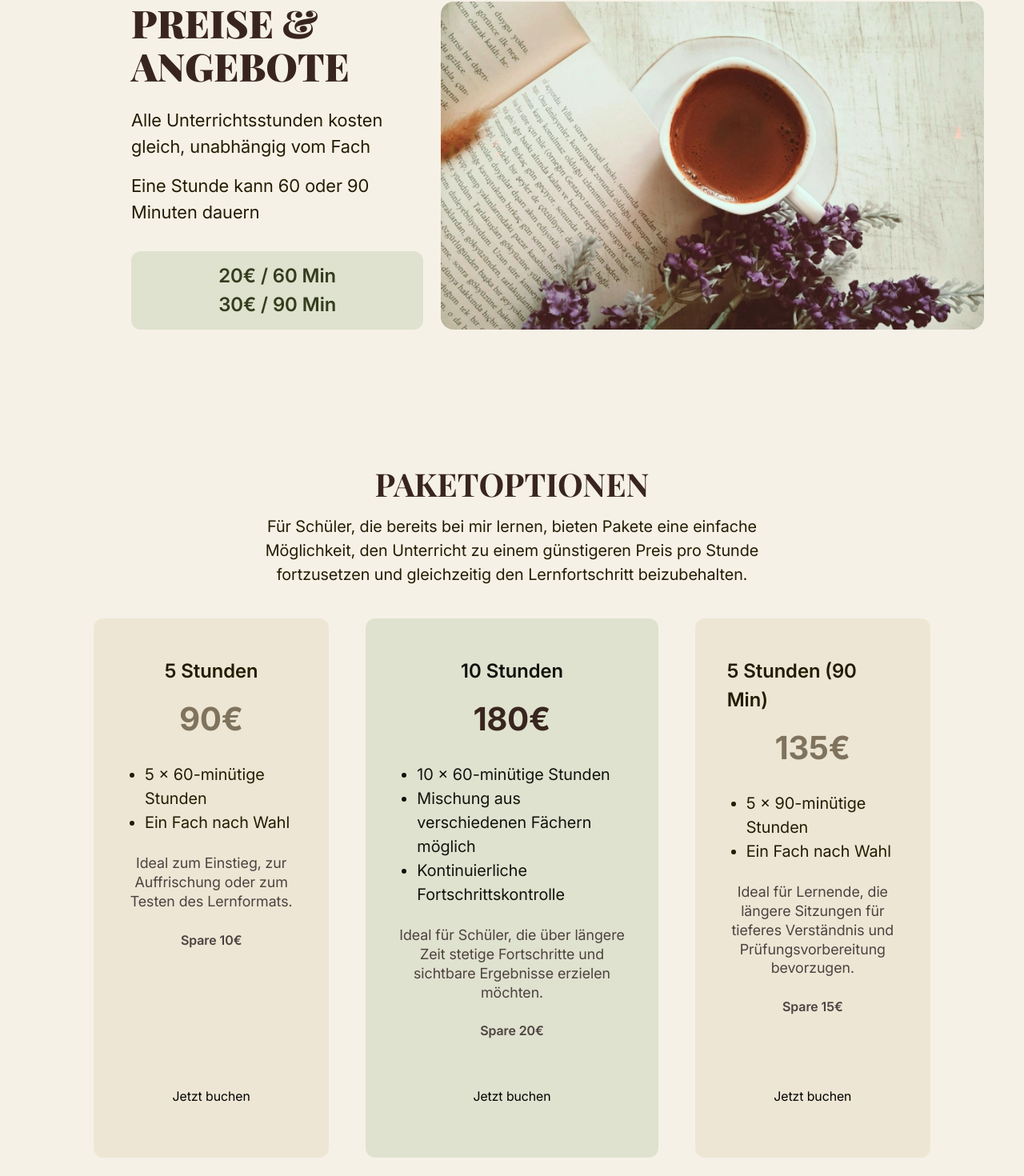
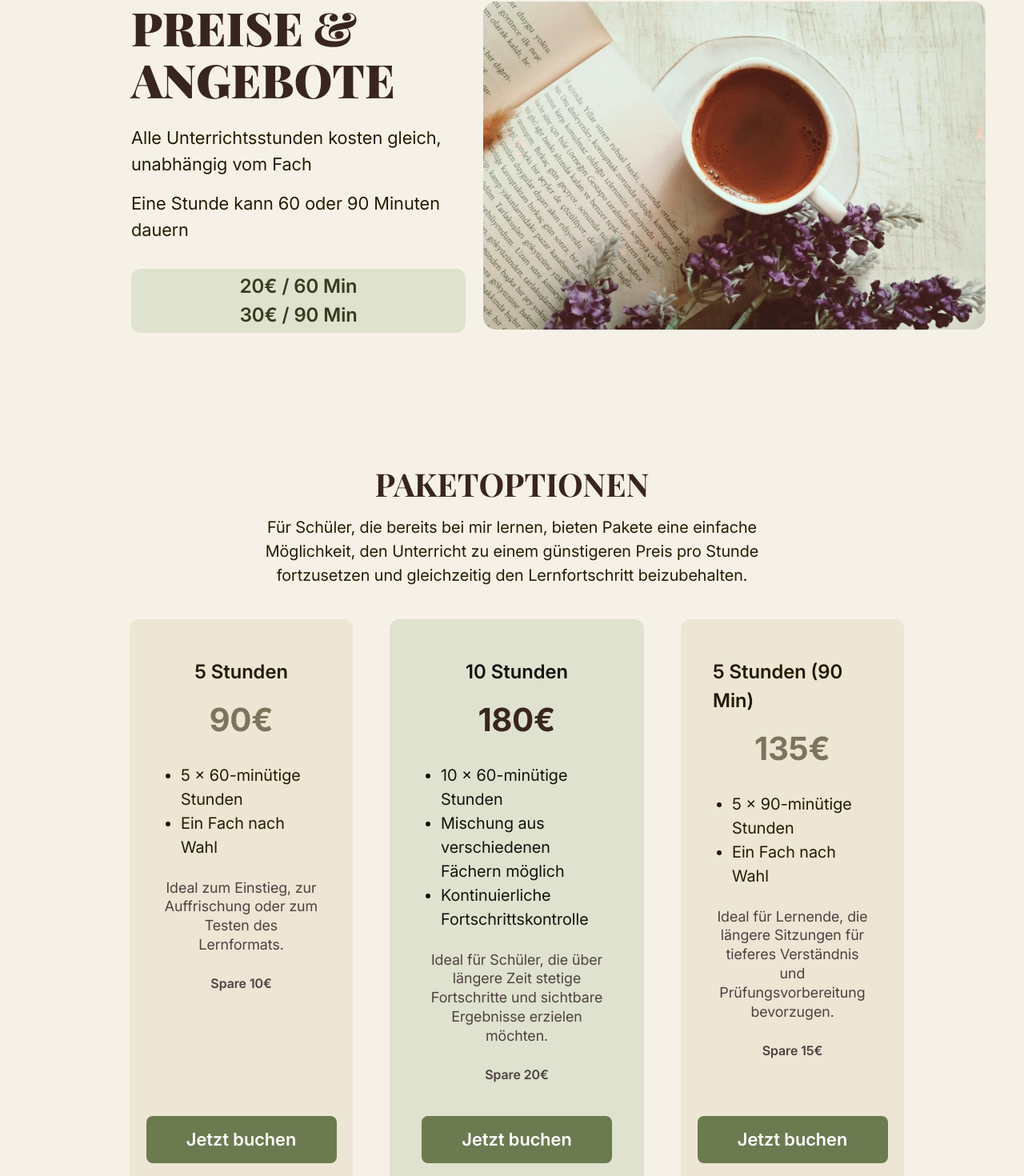
Before and after one commit to VitaliiBarabash1990/dianamogimi, a Next.js app: page /de/prices in a window 1280 px wide. Shown: the part 166-1636 px from the top of the page at 80% size. Built offline with nearby package versions, Linux system fonts and the light colour scheme.

Commit message:
create contacts and price

```diff
--- a/src/components/sections/Hero/Hero.tsx
+++ b/src/components/sections/Hero/Hero.tsx
@@ -3,7 +3,7 @@ import s from "./Hero.module.css";
 import Container from "@/components/layout/Container/Container";
 import Image from "next/image";
 import { useTranslations } from "next-intl";
-import Link from "next/link";
+import { Link } from "@/i18n/routing";
 
 const Hero = () => {
 	const t = useTranslations("Hero");
@@ -23,9 +23,9 @@ const Hero = () => {
 								alt="img_hero"
 							/>
 						</div>
-						<Link href="#contacts" className={s.linkBtn}>
+						<a href="#callback" className={s.linkBtn}>
 							{t("cta")}
-						</Link>
+						</a>
 						<Link href="/prices" className={s.link}>
 							{t("link")}
 							<div className={s.linkIcon}>
--- a/src/components/sections/MyContacts/MyContacts.module.css
+++ b/src/components/sections/MyContacts/MyContacts.module.css
@@ -1,10 +1,123 @@
 .myContactsSection {
-	padding-top: 24px;
+	padding-top: 48px;
 	padding-bottom: 44px;
 }
 .myContactsContainer {
 	padding-left: 16px;
 	padding-right: 16px;
+}
+.myContactsWrapper {
+	display: flex;
+	flex-direction: column;
+	align-items: center;
+	justify-content: space-between;
+	gap: 24px;
+}
+.myContactsInfo {
+	width: 100%;
+	max-width: 660px;
+}
+.myContactsInfo,
+.titleHead,
+.infoBlock,
+.infoList {
+	display: flex;
+	flex-direction: column;
+	align-items: center;
+	justify-content: space-between;
+	gap: 24px;
+}
+.titleHead {
+	gap: 16px;
+}
+.infoBlock {
+	width: 100%;
+	gap: 16px;
+}
+.infoList {
+	border-radius: 12px;
+	padding: 32px 20px;
+	width: 100%;
+	min-height: 0;
+	background: var(--didi-green-light);
+	align-items: flex-start;
+	gap: 32px;
+}
+.infoItem {
+	gap: 16px;
+	display: flex;
+	flex-direction: row;
+	align-items: center;
+	justify-content: flex-start;
+
+	font-family: var(--font-family);
+	font-weight: 400;
+	font-size: clamp(18px, calc((18 / 768) * 100vw), 20px);
+	color: var(--didi-black);
+}
+.socItem {
+	gap: 16px;
+}
+.link {
+	width: 32px;
+	height: 32px;
+	display: flex;
+	align-items: center;
+	justify-content: center;
+	flex-shrink: 0;
+}
+.socIcon {
+	width: 27px;
+	height: 27px;
+	fill: var(--didi-black);
+}
+.title {
+	text-align: center;
+	font-family: var(--second-family);
+	font-weight: 900;
+	font-size: clamp(32px, calc((32 / 768) * 100vw), 36px);
+	line-height: 88%;
+	text-transform: uppercase;
+	color: var(--didi-brown-dark-brown);
+}
+.subtitle {
+	text-align: center;
+	font-family: var(--font-family);
+	font-weight: 400;
+	font-size: clamp(18px, calc((32 / 768) * 100vw), 22px);
+	color: var(--didi-black);
+}
+.title_h2 {
+	text-align: center;
+	font-family: var(--second-family);
+	font-weight: 700;
+	font-size: clamp(24px, calc((24 / 768) * 100vw), 40px);
+	line-height: 113%;
+	text-transform: uppercase;
+	color: var(--didi-brown-dark-brown);
+}
+.iconBlock {
+	width: 32px;
+	height: 32px;
+	display: flex;
+	align-items: center;
+	justify-content: center;
+}
+.icon {
+	width: 26px;
+	height: 29px;
+	stroke: var(--didi-black);
+	fill: transparent;
+}
+
+.imageWrapper {
+	position: relative;
+	width: 100%;
+	max-width: 660px;
+	aspect-ratio: 342 / 299;
+
+	border-radius: 16px;
+	overflow: hidden;
 }
 @media screen and (min-width: 768px) {
 	.myContactsSection {
@@ -12,11 +125,83 @@
 		padding-bottom: 80px;
 	}
 	.myContactsContainer {
+		padding-left: 48px;
+		padding-right: 48px;
+	}
+	.myContactsWrapper {
+		display: flex;
+		flex-direction: row;
+		align-items: stretch;
+		justify-content: space-between;
+		gap: 24px;
+	}
+	.myContactsInfo {
+		width: 50%;
+	}
+	.myContactsInfo,
+	.titleHead,
+	.infoBlock,
+	.infoList {
+		align-items: flex-start;
+		gap: 24px;
+	}
+	.titleHead {
+		gap: 24px;
+	}
+	.infoBlock {
+		width: 100%;
+		gap: 16px;
+	}
+	.infoList {
+		gap: 32px;
+	}
+
+	.socIcon:hover {
+		fill: var(--didi-green-primary);
+	}
+	.title {
+		text-align: left;
+	}
+	.subtitle {
+		text-align: left;
+	}
+	.title_h2 {
+		text-align: left;
+	}
+
+	.imageWrapper {
+		width: 50%;
+		aspect-ratio: 660 / 576;
+	}
+	.image {
+		object-fit: cover;
+	}
+}
+@media screen and (min-width: 1024px) {
+	.title {
+		font-size: clamp(36px, calc((36 / 1024) * 100vw), 48px);
+		line-height: 112%;
+	}
+	.subtitle {
+		font-size: 22px;
+	}
+	.title_h2 {
+		font-size: 40px;
+	}
+	.infoItem {
+		gap: 32px;
+		font-size: 20px;
+	}
+	.infoList {
+		padding: 32px 40px;
+		gap: 32px;
+	}
+}
+@media screen and (min-width: 1280px) {
+	.myContactsContainer {
 		padding-left: 162px;
 		padding-right: 48px;
 	}
-}
-@media screen and (min-width: 1280px) {
 	.myContactsWrapper {
 		display: flex;
 		align-items: stretch;
@@ -82,12 +267,8 @@
 		fill: var(--didi-green-primary);
 	}
 	.title {
-		font-family: var(--second-family);
-		font-weight: 900;
 		font-size: 68px;
 		line-height: 112%;
-		text-transform: uppercase;
-		color: var(--didi-brown-dark-brown);
 	}
 	.subtitle {
 		font-family: var(--font-family);
--- a/src/components/sections/PackageOptions/PackageOptions.module.css
+++ b/src/components/sections/PackageOptions/PackageOptions.module.css
@@ -1,21 +1,12 @@
 .packageSection {
-	padding-top: 24px;
-	padding-bottom: 44px;
+	padding-top: 44px;
+	padding-bottom: 120px;
 }
 .packageContainer {
 	padding-left: 16px;
 	padding-right: 16px;
 }
 
-@media screen and (min-width: 1280px) {
-	.packageSection {
-		padding-top: 85px;
-		padding-bottom: 200px;
-	}
-	.packageContainer {
-		padding-left: 162px;
-		padding-right: 162px;
-	}
 .packageWrapper,
 .titleHead {
 	display: flex;
@@ -25,43 +16,43 @@
 }
 .titleHead {
 	gap: 16px;
+	width: 100%;
 	max-width: 656px;
 }
 .title {
 	font-family: var(--second-family);
 	font-weight: 700;
-		font-size: 40px;
+	font-size: 24px;
 	line-height: 113%;
 	text-transform: uppercase;
 	text-align: center;
 	color: var(--didi-brown-dark-brown);
 }
 .subtitle {
-		font-family: var(--font-family);
-		font-weight: 400;
-		font-size: 20px;
-		text-align: center;
-		color: var(--didi-black);
+	display: none;
 }
 
 .packageList {
+	width: 100%;
 	display: flex;
-		align-items: stretch;
+	flex-direction: column;
+	align-items: center;
 	gap: 46px;
 }
 .packageItem {
-		width: calc((100% - 92px - 71px) / 3);
+	width: 100%;
+	max-width: 656px;
 	border-radius: 12px;
-		padding: 48px 40px;
+	padding: 24px 40px;
 	background: var(--didi-brown-light);
 	display: flex;
 	flex-direction: column;
 	align-items: center;
 	justify-content: space-between;
-		gap: 40px;
+	gap: 24px;
 }
 .activeItem {
-		width: calc((100% - 92px - 71px) / 3 + 71px);
+	width: 100%;
 	background: var(--didi-green-light);
 }
 
@@ -73,19 +64,19 @@
 	justify-content: space-between;
 }
 .itemWrapper {
-		gap: 24px;
+	gap: 16px;
 }
 .itemList {
 	list-style-type: disc;
 	padding-left: 24px;
 }
 .itemCount {
-		gap: 12px;
+	gap: 4px;
 }
 .count {
 	font-family: var(--font-family);
 	font-weight: 600;
-		font-size: 24px;
+	font-size: clamp(16px, calc((16 / 768) * 100vw), 24px);
 	color: var(--didi-black);
 }
 .activeItem .count {
@@ -94,7 +85,7 @@
 .price {
 	font-family: var(--font-family);
 	font-weight: 700;
-		font-size: 40px;
+	font-size: clamp(24px, calc((24 / 768) * 100vw), 40px);
 	text-transform: uppercase;
 	color: var(--didi-brown-basic);
 }
@@ -104,7 +95,7 @@
 .item {
 	font-family: var(--font-family);
 	font-weight: 400;
-		font-size: 20px;
+	font-size: clamp(18px, calc((18 / 768) * 100vw), 20px);
 	color: var(--didi-black);
 }
 .activeItem .item {
@@ -113,8 +104,8 @@
 .description {
 	font-family: var(--font-family);
 	font-weight: 400;
-		font-size: 18px;
-		line-height: 133%;
+	font-size: clamp(16px, calc((16 / 768) * 100vw), 18px);
+	line-height: 150%;
 	text-align: center;
 	color: var(--didi-browngrey);
 }
@@ -139,11 +130,92 @@
 
 	font-family: var(--font-family);
 	font-weight: 600;
-		font-size: 22px;
+	font-size: clamp(18px, calc((18 / 768) * 100vw), 22px);
 	color: var(--didi-white);
 	transition: all 0.5s ease;
+}
+@media screen and (min-width: 1024px) {
+	.packageSection {
+		padding-top: 85px;
+		padding-bottom: 200px;
+	}
+	.packageContainer {
+		padding-left: 48px;
+		padding-right: 48px;
+	}
+	.titleHead {
+		gap: 16px;
+		max-width: 656px;
+	}
+	.title {
+		font-size: 40px;
+	}
+	.subtitle {
+		display: block;
+		font-family: var(--font-family);
+		font-weight: 400;
+		font-size: 20px;
+		text-align: center;
+		color: var(--didi-black);
+	}
+
+	.packageList {
+		width: 100%;
+		display: flex;
+		flex-direction: row;
+		align-items: stretch;
+		gap: 24px;
+	}
+	.packageItem {
+		width: calc((100% - 48px - 71px) / 3);
+		border-radius: 12px;
+		padding: 36px 16px;
+		gap: 40px;
+	}
+	.activeItem {
+		width: calc((100% - 92px - 71px) / 3 + 71px);
+		background: var(--didi-green-light);
+	}
+	.itemWrapper {
+		gap: 24px;
+	}
+	.itemList {
+		list-style-type: disc;
+		padding-left: 24px;
+	}
+	.itemCount {
+		gap: 12px;
+	}
+	.count {
+		font-size: 24px;
+	}
+	.price {
+		font-size: 40px;
+	}
+	.item {
+		font-size: 20px;
+	}
+	.description {
+		font-size: 18px;
+		line-height: 133%;
+	}
+
+	.btnBooking {
+		font-size: 22px;
 	}
 	.btnBooking:hover {
 		background: var(--didi-green-hover);
 	}
 }
+@media screen and (min-width: 1280px) {
+	.packageContainer {
+		padding-left: 162px;
+		padding-right: 162px;
+	}
+	.packageList {
+		gap: 46px;
+	}
+	.packageItem {
+		padding: 48px 40px;
+	}
+}
--- a/src/components/sections/PricesAndOffers/PricesAndOffers.module.css
+++ b/src/components/sections/PricesAndOffers/PricesAndOffers.module.css
@@ -6,56 +6,106 @@
 	padding-left: 16px;
 	padding-right: 16px;
 }
-
-@media screen and (min-width: 1280px) {
-	.pricesSection {
-		padding-top: 80px;
-		padding-bottom: 85px;
-	}
-	.pricesContainer {
-		padding-left: 164px;
-		padding-right: 50px;
-	}
 .pricesWrapper {
 	width: 100%;
-		aspect-ratio: 1226 / 471;
+	max-width: 800px;
+	margin: 0 auto;
+	/* aspect-ratio: 1226 / 604; */
 
 	display: flex;
 	align-items: stretch;
+	justify-content: space-between;
 	gap: 22px;
 }
 .descrWrapper {
-		width: 35%;
+	width: 100%;
 	height: 100%;
 	display: flex;
 	flex-direction: column;
-		align-items: flex-start;
+	align-items: center;
 	justify-content: space-between;
-		gap: 32px;
+	gap: 24px;
 }
 .description,
 .subtitleBlock {
 	display: flex;
 	flex-direction: column;
-		align-items: flex-start;
-		gap: 24px;
+	align-items: center;
+	gap: 20px;
 }
 .subtitleBlock {
-		gap: 16px;
+	gap: 12px;
 }
 .title {
 	font-family: var(--second-family);
 	font-weight: 900;
-		font-size: clamp(48px, calc((48 / 1280) * 100vw), 68px);
+	font-size: clamp(32px, calc((32 / 375) * 100vw), 48px);
 	/* font-size: 68px; */
-		line-height: 112%;
+	line-height: 88%;
 	text-transform: uppercase;
 	color: var(--didi-brown-dark-brown);
 }
 .subtitle {
+	text-align: center;
 	font-family: var(--font-family);
 	font-weight: 400;
-		font-size: clamp(20px, calc((22 / 1280) * 100vw), 22px);
+	font-size: clamp(18px, calc((20 / 768) * 100vw), 20px);
+	/* font-size: 22px; */
+	color: var(--didi-black);
+}
+
+.priceList {
+	flex: 1;
+	border-radius: 12px;
+	padding: 40px 56px;
+	width: 100%;
+	height: 100%;
+
+	backdrop-filter: blur(6px);
+	background: var(--didi-green-light);
+	display: flex;
+	flex-direction: column;
+	align-items: center;
+	justify-content: center;
+	min-height: 0;
+}
+.priceItem {
+	font-family: var(--font-family);
+	font-weight: 600;
+	font-size: 20px;
+	color: var(--didi-green-dark);
+}
+
+.imageWrapper {
+	display: none;
+}
+@media screen and (max-width: 767px) {
+	.priceList {
+		max-width: 343px;
+		max-height: 108px;
+	}
+}
+@media screen and (min-width: 768px) {
+	.pricesWrapper {
+		aspect-ratio: 1226 / 604;
+	}
+	.descrWrapper {
+		width: 50%;
+		align-items: flex-start;
+	}
+	.description,
+	.subtitleBlock {
+		align-items: flex-start;
+	}
+	.title {
+		font-size: clamp(32px, calc((32 / 768) * 100vw), 48px);
+		line-height: 112%;
+	}
+	.subtitle {
+		text-align: left;
+		font-family: var(--font-family);
+		font-weight: 400;
+		font-size: clamp(18px, calc((20 / 768) * 100vw), 20px);
 		/* font-size: 22px; */
 		color: var(--didi-black);
 	}
@@ -77,16 +127,17 @@
 	.priceItem {
 		font-family: var(--font-family);
 		font-weight: 600;
-		font-size: 24px;
+		font-size: 20px;
 		color: var(--didi-green-dark);
 	}
 
 	.imageWrapper {
+		display: flex;
 		position: relative;
 		z-index: 1;
-		width: 65%;
-		max-width: 772px;
-		aspect-ratio: 772 / 467;
+		width: 50%;
+		max-width: 430px;
+		aspect-ratio: 430 / 467;
 
 		border-radius: 16px;
 		overflow: hidden;
@@ -95,3 +146,64 @@
 		object-fit: cover;
 	}
 }
+@media screen and (min-width: 1024px) {
+	.pricesSection {
+		padding-top: 80px;
+		padding-bottom: 85px;
+	}
+	.pricesContainer {
+		padding-left: 48px;
+		padding-right: 48px;
+	}
+	.pricesWrapper {
+		width: 100%;
+		max-width: 100%;
+		aspect-ratio: 1226 / 471;
+
+		display: flex;
+		align-items: stretch;
+		gap: 22px;
+	}
+	.descrWrapper {
+		width: 40%;
+	}
+	.title {
+		font-size: clamp(48px, calc((48 / 1024) * 100vw), 54px);
+	}
+	.subtitle {
+		font-size: clamp(20px, calc((22 / 1280) * 100vw), 22px);
+	}
+	.priceItem {
+		font-size: 24px;
+	}
+
+	.imageWrapper {
+		width: 60%;
+		max-width: 772px;
+		aspect-ratio: 772 / 467;
+	}
+}
+@media screen and (min-width: 1280px) {
+	.pricesContainer {
+		padding-left: 164px;
+		padding-right: 48px;
+	}
+	.title {
+		font-size: 58px;
+	}
+	.descrWrapper {
+		gap: 32px;
+	}
+	.description,
+	.subtitleBlock {
+		gap: 24px;
+	}
+	.subtitleBlock {
+		gap: 16px;
+	}
+}
+@media screen and (min-width: 1440px) {
+	.title {
+		font-size: 68px;
+	}
+}
--- a/src/components/sections/Subjects/Subjects.tsx
+++ b/src/components/sections/Subjects/Subjects.tsx
@@ -31,7 +31,7 @@ const Subjects = () => {
 									// 	window.location.hash = "contacts";
 									// }}
 									onClick={() => {
-										document.getElementById("contacts")?.scrollIntoView({
+										document.getElementById("callback")?.scrollIntoView({
 											behavior: "smooth",
 										});
 									}}
@@ -70,7 +70,7 @@ const Subjects = () => {
 												className={s.ctaBtn}
 												onClick={(e) => {
 													e.stopPropagation();
-													document.getElementById("contacts")?.scrollIntoView({
+													document.getElementById("callback")?.scrollIntoView({
 														behavior: "smooth",
 													});
 												}}
--- a/src/lib/ui/CallbackForm/CallbackForm.module.css
+++ b/src/lib/ui/CallbackForm/CallbackForm.module.css
@@ -47,7 +47,8 @@
 	align-self: center;
 	border-radius: 8px;
 	padding: 24px 8px;
-	width: 430px;
+	width: 100%;
+	max-width: 430px;
 	height: 75px;
 	background: var(--didi-green-primary);
 	transition: all 0.5s ease;
```
Also changed, not shown: src/app/[locale]/(contacts-style)/contacts/contacts.module.css (+9 -5 lines), src/components/layout/Footer/Footer.tsx (+33 -21 lines), src/components/sections/MyContacts/MyContacts.tsx (+6 -3 lines), src/components/sections/PackageOptions/PackageOptions.tsx (+8 -1 lines), src/components/sections/Subjects/Subjects.module.css (+10 -2 lines), src/lib/ui/MobMenu/MobMenu.tsx (+9 -3 lines). Lines whose indentation alone changed are shown as unchanged.
